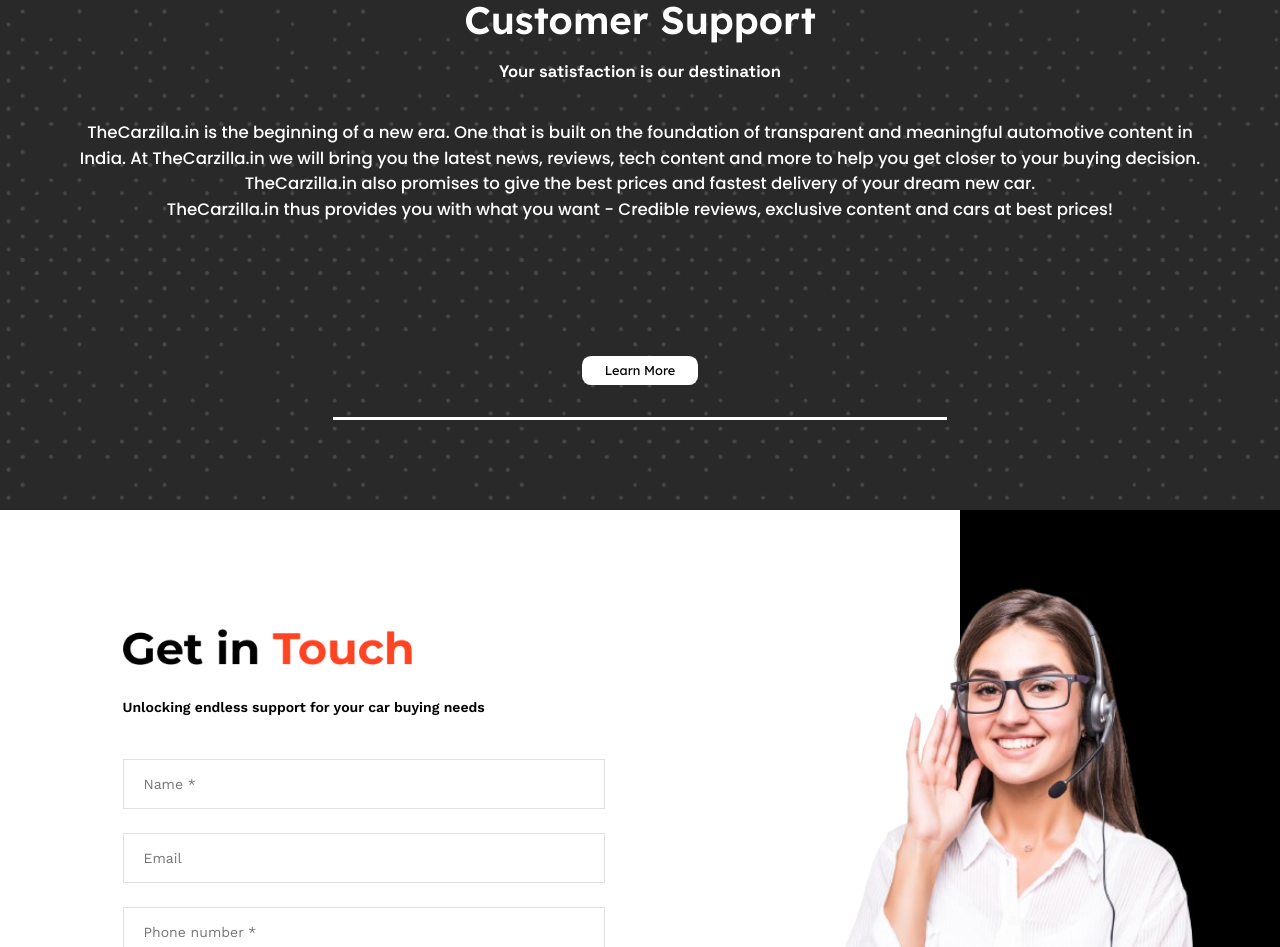
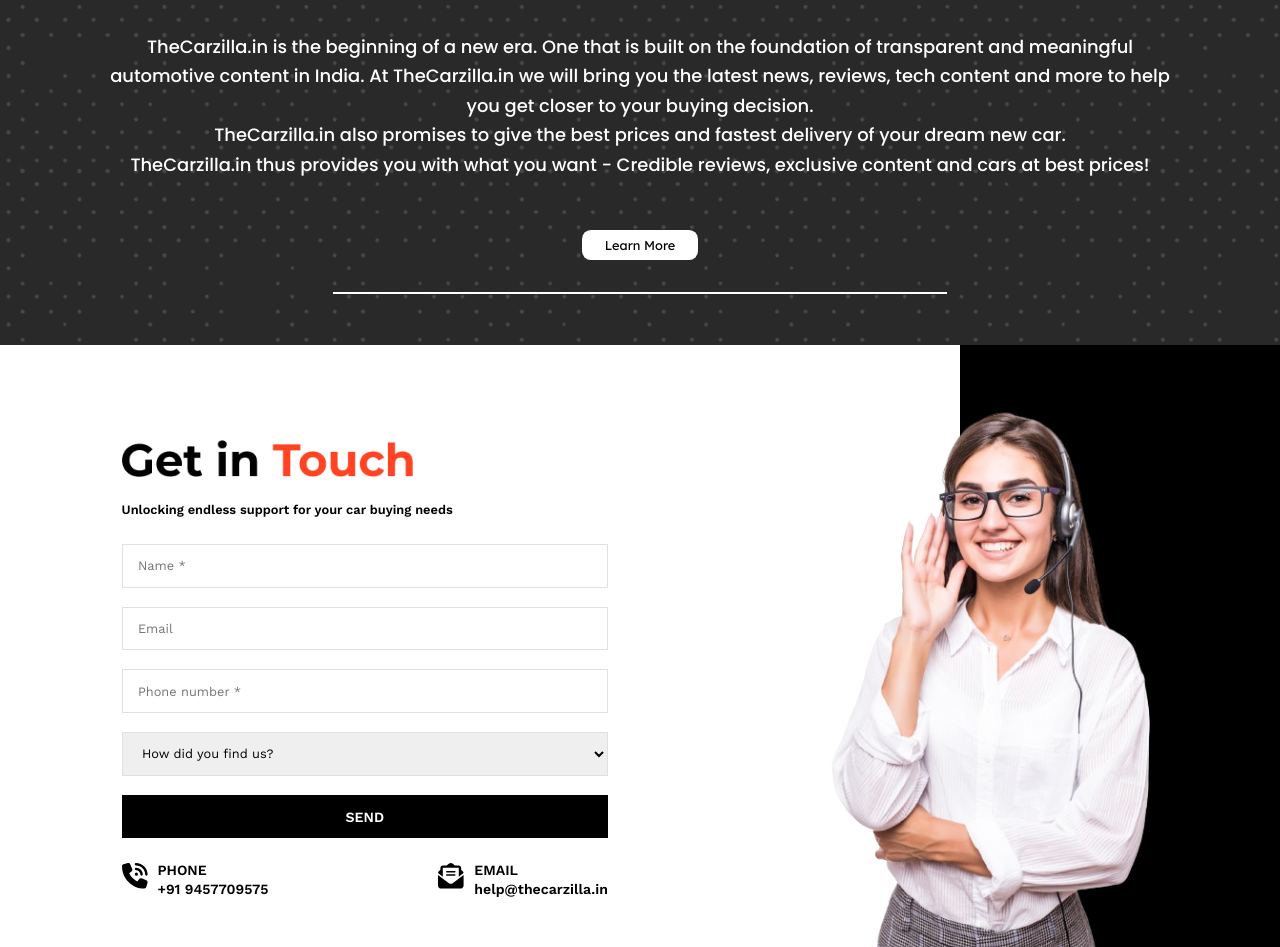
Before and after one commit to vrinda2606/thecarzilla, a React (Create React App) app: page /Support in a window 1280 px wide. Shown: the part 845-1792 px from the top of the page. Built offline with nearby package versions, Linux system fonts and the light colour scheme.

Commit message:
Responsiveness

```diff
--- a/src/Components/CustomerSupport.js
+++ b/src/Components/CustomerSupport.js
@@ -27,10 +27,10 @@
 
   return (
     <>
-        <div style={{backgroundImage: `url(${images[19].url})`,backgroundSize: "cover",backgroundRepeat : "no-repeat", width: "100%",height: "690px"}}>
+        <div style={{backgroundImage: `url(${images[19].url})`,backgroundSize: "cover",backgroundRepeat : "no-repeat", width: "100%",height: "47vw"}}>
         </div>
 
-        <div className='BlackBg' style={{height : '588px'}}>
+        <div className='BlackBg' style={{height : '40vw'}}>
 
         <div className='HeadingBoxBlack'>
         <div className='HeadingBlackDiv'>
@@ -40,7 +40,7 @@
         </div>
         </div>
 
-        <div className='DivContent' style={{height : '210px'}}>
+        <div className='DivContent' style={{height : '13.5vw'}}>
         TheCarzilla.in is the beginning of a new era. One that is built on the foundation of transparent and meaningful automotive content in India. At TheCarzilla.in we will bring you the latest news, reviews, tech content and more to help you get closer to your buying decision.
         <br />
         TheCarzilla.in also promises to give the best prices and fastest delivery of your dream new car.
--- a/src/Components/TermsCond.js
+++ b/src/Components/TermsCond.js
@@ -5,10 +5,10 @@
 const TermsCond = () => {
   return (
     <>
-       <div style={{backgroundImage: `url(${images[21].url})`,backgroundSize: "cover",backgroundRepeat : "no-repeat", width: "100%",height: "590px"}}>
+       <div style={{backgroundImage: `url(${images[21].url})`,backgroundSize: "cover",backgroundRepeat : "no-repeat", width: "100%",height: "40vw"}}>
         </div>
 
-        <div className='BlackBg' style={{height : '567px'}}>
+        <div className='BlackBg' style={{height : '42vw'}}>
 
         <div className='HeadingBoxBlack'>
         <div className='HeadingBlackDiv'>
@@ -18,13 +18,14 @@
         </div>
         </div>
 
-        <div className='DivContent' style={{height : '210px'}}>
+        <div className='DivContent' style={{height : '17vw'}}>
            IgniteX Solutions Private Limited operates a market place platform under the brand name, TheCarzilla.in (Platform) for the purpose of facilitating the sale and purchase of new vehicles between third party vendors and the customers of the Platform. Although you may be able to conduct payment and other transactions through the Platform using third-party vendors, the Company is not in any way involved in such transactions. As a result, you hereby agree, understand and acknowledge that TheCarzilla.in is only a facilitator and cannot be a party to control in any manner any transactions on the Website. Accordingly, the contract of purchase of products on the website shall strictly be a bipartite contract between you and the sellers on the Website.
         </div>
-
+         <NavLink exact to='/TermsAndConditions/:TermsAndConditionsII' onClick={() => { window.scrollTo({top: 0,behavior: "instant"})}}>
             <div className='btnForMoreDiv' >
-            <NavLink exact to='/TermsAndConditions/:TermsAndConditionsII' onClick={() => { window.scrollTo({top: 0,behavior: "instant"})}}><button className='btnForMore'>Learn More</button></NavLink>
+            <button className='btnForMore'>Learn More</button>
             </div>
+         </NavLink>
 
             <div className='WhiteHr'/>
 
--- a/src/index.css
+++ b/src/index.css
@@ -535,8 +535,8 @@
   align-items: center;
 }
 .HeadingBlackDiv .BlackDivfirst hr{
-  width: 1.3vw;
-  border: 0.1vw solid;
+  width: 1.9vw;
+  border-top: 0.2vw solid;
   margin: auto 0.9vw;
 }
 .HeadingBlackDiv .BlackDivfirst p{
@@ -641,11 +641,11 @@
 
 /* DivContent */
 .DivContent{
-  width: 90%;
+  width: 87%;
   font-family: 'Poppins';
   font-weight: 500;
-  font-size: 1.3vw;
-  line-height: 2vw;
+  font-size: 1.4vw;
+  line-height: 2.3vw;
   color: #FFFFFF;
   margin: 3vw auto 2vw auto;
   text-align: center;
@@ -653,9 +653,9 @@
 
 .getInTouch{
   width: 100%;
-  height: 750px;
+  height: 48vw;
   background-image: linear-gradient(to right, #FFFFFF 75%, #000000 25%);
-  box-shadow: 0px 141px 200px -80px #193A4B4D;
+  box-shadow: 0vw 141px 200px -80px #193A4B4D;  /*No responsiveness*/
   font-family: 'Montserrat';
 }
 
@@ -676,19 +676,19 @@
   /* position: absolute; */
   /* top: 15%;
   left: 10%; */
-  padding-top: 39px;
-  padding-left: 30px;
+  padding-top: 2.5vw;
+  padding-left: 2vw;
   display: flex;
   flex-direction: column;
   justify-content: space-between;
 }
 .getInTouchForm .TouchFormHeading{
   width: 100%;
-  height: 100px;
-  gap: 20px;
+  height: 6.5vw;
+  gap: 1.5vw;
   font-weight: 600;
-  font-size: 14px;
-  line-height: 24px;
+  font-size: 1vw;
+  line-height: 1.7vw;
   color: #000000;
   display: flex;
   flex-direction: column;
@@ -701,21 +701,21 @@
 .getInTouchFormDetails button,
 .getInTouchFormDetails select{
   width: 100%;
-  height: 50px;
-  margin: 12px 20px 12px 0px;
+  height: 3.4vw;
+  margin: 0.7vw 1.1vw 0.8vw 0vw;
 
 }
 .getInTouchFormDetails input,
 .getInTouchFormDetails select{
   border: 1px solid #E0E0E0;
-  font-size: 14px;
-  padding-left: 20px;
+  font-size: 1vw;
+  padding-left: 1.2vw;
 }
 .getInTouchFormDetails button{
   background-color: #000000;
   color: #FFFFFF;
   font-weight: 600;
-  font-size: 16px;
+  font-size: 1.1vw;
 }
 
 .getInTouchForm .getInTouchFormContact{
@@ -729,10 +729,10 @@
   align-items: center;
 }
 .FormContactPhone .contactIcon {
-  margin-right: 25px;
+  margin-right: 0.8vw;
   height: 100%;
-  width: 15px;
-  font-size: 30px;
+  width: 2vw;
+  font-size: 2vw;
 }
 .contactPhoneheadings {
   flex-grow: 1;
@@ -740,6 +740,8 @@
 .contactPhoneheadings p {
   margin: 0;
   font-weight: 600;
+  font-size: 1.1vw;
+  line-height: 1.5vw;
 }
 .getInTouch .getInTouchPic{
   height: 95%;
@@ -747,11 +749,8 @@
   background-image: url('./Components/Images/getInTouch.png');
   background-repeat: no-repeat;
   background-size: contain;
-  margin-top: 39px;
-  margin-right: -50px;
-  /* position: absolute; Position absolutely within the parent .getInTouch */
-  /* top: 5%;
-  right: 0%;  */
+  margin-top: 2.5vw;
+  margin-right: -5vw;
 }
 
 /*Get In Touch Popup*/
@@ -768,10 +767,10 @@
   position: absolute;
   width: 65%;
   height: 65%;
-  filter: blur(0px);
+  filter: blur(0vw);
   background-color: white;
-  box-shadow: 2px 2px 4px 4px rgba(0, 0, 0, 0.5);
-  border-radius: 6px;
+  box-shadow: 0.1vw 0.1vw 0.5vw 0.5vw rgba(0, 0, 0, 0.5);
+  border-radius: 0.7vw;
   top: 50%;
   left: 50%;
   transform: translate(-50%,-50%) scale(.8);
@@ -788,13 +787,13 @@
 .popup2 .popupCloseDiv2{
   display: flex;
   justify-content: flex-end;
-  padding-bottom: 50px;
+  padding-bottom: 3.5vw;
 }
 .popup2 .popupCloseDiv2 button{
-  margin-bottom: -17px;
+  margin-bottom: -4vw;
   background-color: transparent;
-  height: 28px;
-  width: 28px;
+  height: 2.3vw;
+  width: 2.3vw;
 }
 .popup2 .popupCloseDiv2 .popupCloseDivIcon2{
   background-color: white;
```
Also changed, not shown: 1 other file (tests, documents, lock files or other folders).
